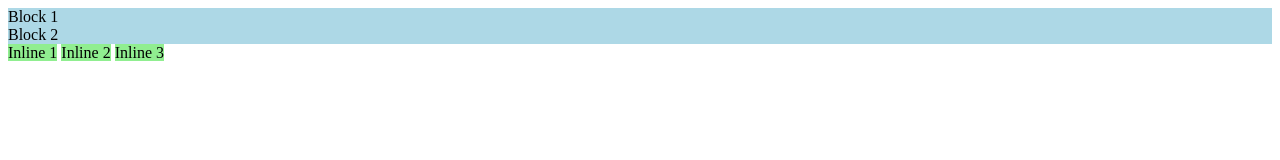
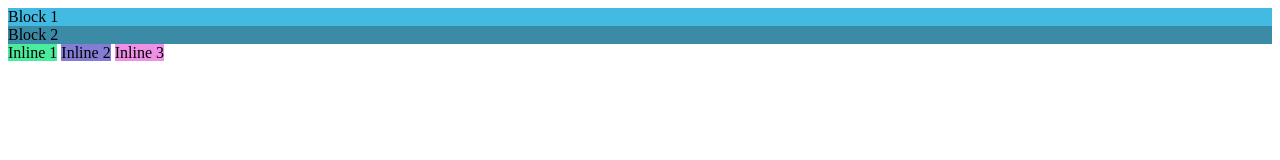
Before and after one commit to atharvasaini13/DS1_HTML, a plain HTML site: page Assignment-3.html in a window 1280 px wide. Drawn offline with Linux system fonts and the light colour scheme.

Commit message:
minor colour changes

```diff
--- a/Assignment-3.html
+++ b/Assignment-3.html
@@ -4,10 +4,10 @@
     <title>Block and Inline Elements</title>
 </head>
 <body>
-    <div style="background-color: lightblue;">Block 1</div>
-    <div style="background-color: lightblue;">Block 2</div>
-    <span style="background-color: lightgreen;">Inline 1</span>
-    <span style="background-color: lightgreen;">Inline 2</span>
-    <span style="background-color: lightgreen;">Inline 3</span>
+    <div style="background-color: rgb(67, 186, 226);">Block 1</div>
+    <div style="background-color: rgb(59, 139, 166);">Block 2</div>
+    <span style="background-color: rgb(75, 236, 158);">Inline 1</span>
+    <span style="background-color: rgb(132, 125, 213);">Inline 2</span>
+    <span style="background-color: rgb(238, 144, 229);">Inline 3</span>
 </body>
 </html>
```
